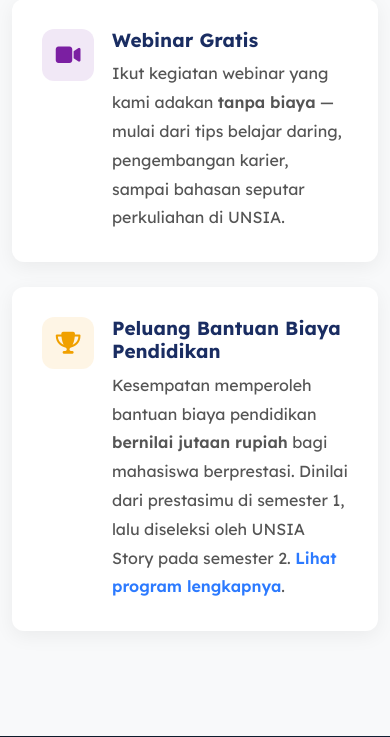
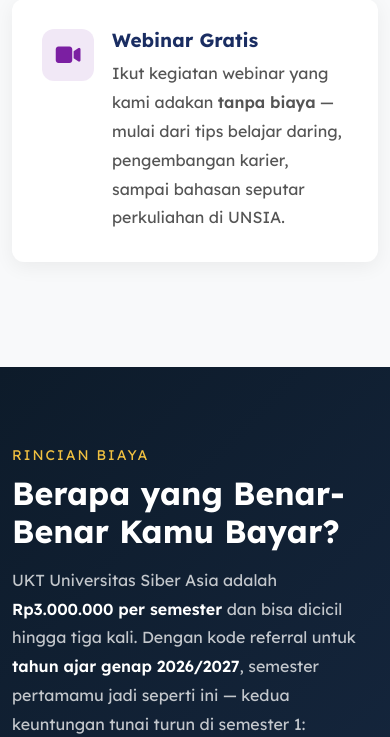
Before and after one commit to IqbalCaraka/unsia-story-v2, a Laravel app: page /tentang-kode-referral in a window 390 px wide. Shown: the part 2542-3279 px from the top of the page. Run offline with Laravel 12, Linux system fonts and the light colour scheme; some libraries are stand-ins or nearby versions.

Commit message:
Sembunyikan seluruh konten Bantuan Pendanaan dari situs publik
Yang ditarik dari situs publik:
  - halaman /bantuan-pendanaan beserta route-nya
  - menu di navbar desktop, menu mobile, dan menu footer
  - menu Bantuan Pendanaan di sidebar panel admin
  - kartu "Peluang Bantuan Biaya Pendidikan" di halaman kode referal
  - benefit bantuan biaya pendidikan di blok UKT beranda
  - sebutannya di meta description dan di jawaban JSON-LD FAQ

Disembunyikan, bukan dihapus. Controller, view, model, data pemohon di
tabel pengajuan_bantuan, berkas unggahan di storage, serta route
/admin/bantuan semuanya dibiarkan utuh. Setiap tempat yang disembunyikan
diberi komentar berisi cara memulihkannya, dan route publiknya cukup
diaktifkan kembali satu baris di routes/web.php.

Benefit bantuan biaya pendidikan ikut disembunyikan atas konfirmasi,
walau baru ditambahkan dua hari lalu: menjanjikan program yang
halamannya sudah tidak ada akan membuat pengunjung mencari sesuatu yang
tidak bisa ditelusurinya.

Judul bagian di halaman kode referal menyesuaikan dari "Lima Keuntungan"
menjadi "Empat Keuntungan".

URL lamanya di-301 ke beranda lewat public/.htaccess, bukan dibiarkan
404, karena sudah terindeks dengan kata kunci seperti "beasiswa unsia".
Aturan /ajukan didahulukan agar tidak teralih lewat dua lompatan.

Dua tes menjaga agar kontennya tidak kembali muncul: satu menyisir lima
halaman publik untuk empat pola sebutan, satu memastikan route publiknya
tidak terdaftar lagi. Diuji dengan memasang kembali menu di footer:
tesnya memang gagal.

Co-Authored-By: Claude Opus 5 <noreply@anthropic.com>

```diff
--- a/resources/views/layouts/admin.blade.php
+++ b/resources/views/layouts/admin.blade.php
@@ -246,12 +246,17 @@
                         <i class="fas fa-phone-alt"></i> Callback
                     </a>
                 </li>
+                {{-- Menu Bantuan Pendanaan disembunyikan bersama seluruh kontennya.
+                     Route /admin/bantuan, controller, dan data pemohonnya TIDAK dihapus,
+                     jadi panel ini masih bisa dibuka langsung lewat URL kalau sewaktu-waktu
+                     perlu, dan menunya bisa dipulihkan dengan mengaktifkan blok ini.
                 <li class="nav-item">
                     <a class="nav-link {{ request()->routeIs('admin.bantuan.*') ? 'active' : '' }}"
                        href="{{ route('admin.bantuan.index') }}">
                         <i class="fas fa-hand-holding-dollar"></i> Bantuan Pendanaan
                     </a>
                 </li>
+                --}}
                 <li class="nav-item">
                     <a class="nav-link {{ request()->routeIs('admin.events.*') ? 'active' : '' }}"
                        href="{{ route('admin.events.index') }}">
--- a/resources/views/pages/faq.blade.php
+++ b/resources/views/pages/faq.blade.php
@@ -14,7 +14,7 @@
     {"@@type": "Question", "name": "Bagaimana cara mendaftar di UNSIA?", "acceptedAnswer": {"@@type": "Answer", "text": "Pendaftaran dilakukan secara online melalui pmb.unsia.ac.id. Buka pmb.unsia.ac.id, isi data diri, bayar biaya pendaftaran Rp175.000, login ke akun PMB, masukkan kode referral unsia.my.id untuk potongan UKT Rp600.000, ikuti tes online, tunggu hasil seleksi 2-5 hari, lalu daftar ulang dan bayar UKT Rp3.000.000/semester (bisa cicil 3x)."}},
     {"@@type": "Question", "name": "Berapa biaya pendaftaran UNSIA?", "acceptedAnswer": {"@@type": "Answer", "text": "Biaya pendaftaran hanya Rp175.000 (sekali bayar). Pembayaran bisa melalui transfer bank atau virtual account yang tersedia di portal PMB."}},
     {"@@type": "Question", "name": "Berapa biaya UKT per semester di UNSIA?", "acceptedAnswer": {"@@type": "Answer", "text": "Biaya UKT adalah Rp3.000.000 per semester dan bisa dicicil 3 kali. Dengan kode referral unsia.my.id, semester pertama dapat potongan UKT Rp500.000 dari UNSIA (bayar Rp2.500.000) ditambah cashback Rp100.000 dari UNSIA Story, sehingga biaya bersih semester pertama Rp2.400.000. Semester selanjutnya Rp3.000.000."}},
-    {"@@type": "Question", "name": "Apa itu kode referral UNSIA dan bagaimana cara menggunakannya?", "acceptedAnswer": {"@@type": "Answer", "text": "Kode referral adalah kode khusus yang memberikan total keuntungan Rp600.000 untuk tahun ajar genap 2026/2027: potongan UKT Rp500.000 dari UNSIA dan cashback Rp100.000 dari UNSIA Story, keduanya di semester pertama. Pengguna kode juga mendapat pendampingan grup, webinar gratis, serta peluang bantuan biaya pendidikan bagi mahasiswa berprestasi. Gunakan kode: unsia.my.id. Masukkan di formulir pendaftaran PMB sebelum pembayaran UKT."}},
+    {"@@type": "Question", "name": "Apa itu kode referral UNSIA dan bagaimana cara menggunakannya?", "acceptedAnswer": {"@@type": "Answer", "text": "Kode referral adalah kode khusus yang memberikan total keuntungan Rp600.000 untuk tahun ajar genap 2026/2027: potongan UKT Rp500.000 dari UNSIA dan cashback Rp100.000 dari UNSIA Story, keduanya di semester pertama. Pengguna kode juga mendapat pendampingan grup dan webinar gratis. Gunakan kode: unsia.my.id. Masukkan di formulir pendaftaran PMB sebelum pembayaran UKT."}},
     {"@@type": "Question", "name": "Apakah UNSIA benar-benar 100% online?", "acceptedAnswer": {"@@type": "Answer", "text": "Ya! UNSIA adalah universitas siber pertama di Indonesia. Semua perkuliahan dilakukan secara online melalui platform LMS. Kamu bisa kuliah dari mana saja, kapan saja."}},
     {"@@type": "Question", "name": "Apakah ijazah UNSIA diakui negara?", "acceptedAnswer": {"@@type": "Answer", "text": "Ya, 100% diakui. UNSIA terdaftar resmi di Kemendikbud dan terakreditasi BAN-PT. Beberapa prodi juga terakreditasi internasional oleh EAHEA."}},
     {"@@type": "Question", "name": "Apakah bisa kuliah sambil kerja di UNSIA?", "acceptedAnswer": {"@@type": "Answer", "text": "Tentu! Jadwal fleksibel dan materi bisa diakses 24 jam. Banyak mahasiswa UNSIA yang bekerja full-time sambil kuliah."}},
--- a/resources/views/pages/index.blade.php
+++ b/resources/views/pages/index.blade.php
@@ -194,10 +194,13 @@
                             <i class="fa-solid fa-video" style="color: #7b1fa2; margin-right: 8px;"></i>
                             Webinar gratis
                         </li>
+                        {{-- Benefit bantuan biaya pendidikan disembunyikan bersama seluruh
+                             konten Bantuan Pendanaan. Lihat catatan di routes/web.php.
                         <li style="margin-bottom: 6px;">
                             <i class="fa-solid fa-trophy" style="color: #f0a000; margin-right: 8px;"></i>
                             Kesempatan memperoleh bantuan biaya pendidikan bagi mahasiswa berprestasi di semester 1
                         </li>
+                        --}}
                     </ul>
 
                     <p style="margin: 0;">
--- a/resources/views/pages/referral.blade.php
+++ b/resources/views/pages/referral.blade.php
@@ -1,7 +1,7 @@
 @extends('layouts.app')
 
 @section('title', 'Tentang Kode Referral unsia.my.id - Potongan UKT & Cashback | UNSIA Story')
-@section('description', 'Keuntungan kode referral unsia.my.id untuk tahun ajar genap 2026/2027: total Rp600.000 — potongan UKT Rp500.000 dari UNSIA dan cashback Rp100.000 dari UNSIA Story, plus pendampingan grup, webinar gratis, dan peluang bantuan biaya pendidikan.')
+@section('description', 'Keuntungan kode referral unsia.my.id untuk tahun ajar genap 2026/2027: total Rp600.000 — potongan UKT Rp500.000 dari UNSIA dan cashback Rp100.000 dari UNSIA Story, plus pendampingan grup dan webinar gratis.')
 @section('keywords', 'kode referral unsia, potongan ukt unsia, cashback unsia, referral unsia.my.id, diskon kuliah unsia, pendampingan kuliah unsia')
 
 @section('hero')
@@ -19,7 +19,7 @@
         <div class="row align-items-center">
             <div class="col-lg-7 col-md-12 wow fadeInUp" data-wow-duration="1s" data-wow-delay="0.1s">
                 <h4 style="color:#2c7aff;font-size:14px;letter-spacing:2px;text-transform:uppercase;margin-bottom:10px;">Apa Itu Kode Referral?</h4>
-                <h2 style="font-weight:700;font-size:32px;margin-bottom:20px;">Satu Kode, Lima Keuntungan</h2>
+                <h2 style="font-weight:700;font-size:32px;margin-bottom:20px;">Satu Kode, Empat Keuntungan</h2>
                 <p style="color:#555;font-size:16px;line-height:1.8;margin-bottom:15px;">Kode referral <strong style="color:#2c7aff;">unsia.my.id</strong> adalah kode yang kamu masukkan saat mengisi biodata pendaftaran di <a href="https://pmb.unsia.ac.id" target="_blank" style="color:#2c7aff;font-weight:600;">pmb.unsia.ac.id</a>. Kode ini menandakan bahwa kamu mendaftar melalui kami sebagai mitra pemasaran resmi Universitas Siber Asia.</p>
                 <p style="color:#555;font-size:16px;line-height:1.8;margin-bottom:15px;">Memakai kode ini <strong>tidak menambah biaya apa pun</strong>. Proses pendaftaran, seleksi, dan status kemahasiswaanmu sama persis dengan pendaftar lain — bedanya kamu mendapat potongan biaya dari universitas, plus pendampingan dari kami.</p>
                 <div style="background:#e3f2fd;padding:15px 20px;border-radius:8px;border-left:4px solid #2c7aff;">
@@ -37,7 +37,7 @@
     </div>
 </section>
 
-<!-- EMPAT KEUNTUNGAN -->
+<!-- KEUNTUNGAN -->
 <section class="section-padding" style="background:#f8f9fa;">
     <div class="container">
         <div class="section-title text-center">
@@ -71,13 +71,10 @@
                         'judul' => 'Webinar Gratis',
                         'teks' => 'Ikut kegiatan webinar yang kami adakan <strong>tanpa biaya</strong> — mulai dari tips belajar daring, pengembangan karier, sampai bahasan seputar perkuliahan di UNSIA.',
                     ],
-                    [
-                        'icon' => 'fa-trophy',
-                        'color' => '#f0a000',
-                        'judul' => 'Peluang Bantuan Biaya Pendidikan',
-                        'teks' => 'Kesempatan memperoleh bantuan biaya pendidikan <strong>bernilai jutaan rupiah</strong> bagi mahasiswa berprestasi. Dinilai dari prestasimu di semester 1, lalu diseleksi oleh UNSIA Story pada semester 2. '
-                            . '<a href="' . route('bantuan') . '" style="color:#2c7aff;font-weight:600;">Lihat program lengkapnya</a>.',
-                    ],
+                    // Kartu "Peluang Bantuan Biaya Pendidikan" disembunyikan bersama
+                    // seluruh konten Bantuan Pendanaan. Lihat catatan di routes/web.php.
+                    // Saat dipulihkan, ganti juga judul bagian di atas kembali menjadi
+                    // "Lima Keuntungan" dan tautkan lagi ke route('bantuan').
                 ];
             @endphp
             @foreach ($keuntungan as $i => $item)
--- a/resources/views/partials/footer.blade.php
+++ b/resources/views/partials/footer.blade.php
@@ -33,7 +33,8 @@
                     <ul>
                         <li><a href="{{ route('about') }}">Tentang Kami</a></li>
                         <li><a href="{{ route('referral') }}">Tentang Kode Referral</a></li>
-                        <li><a href="{{ route('bantuan') }}">Bantuan Pendanaan</a></li>
+                        {{-- Bantuan Pendanaan disembunyikan bersama seluruh kontennya.
+                             Lihat catatan di routes/web.php. --}}
                         <li><a href="{{ route('konversi') }}">Konversi Mata Kuliah</a></li>
                         <li><a href="{{ route('faq') }}">FAQ</a></li>
                         <li><a href="https://pmb.unsia.ac.id" target="_blank">Daftar PMB</a></li>
--- a/resources/views/partials/navbar.blade.php
+++ b/resources/views/partials/navbar.blade.php
@@ -95,7 +95,10 @@
                                     <li><a href="{{ route('prodi', 'teknologi-informasi') }}">Teknologi Informasi</a></li>
                                 </ul>
                             </li>
-                            <li><a href="{{ route('bantuan') }}">Bantuan Pendanaan</a></li>
+                            {{-- Menu Bantuan Pendanaan disembunyikan bersama seluruh kontennya.
+                                 Route publiknya dimatikan di routes/web.php, jadi route('bantuan')
+                                 akan melempar error kalau baris ini diaktifkan lebih dulu.
+                                 <li><a href="/bantuan-pendanaan">Bantuan Pendanaan</a></li> --}}
                             <li class="menu-item-has-children"><a href="#">Tools</a>
                                 <ul>
                                     <li><a href="{{ route('konversi') }}">Konversi Mata Kuliah</a></li>
@@ -145,7 +148,7 @@
                             <li><a href="{{ route('prodi', 'teknologi-informasi') }}">Teknologi Informasi</a></li>
                         </ul>
                     </li>
-                    <li><a href="{{ route('bantuan') }}">Bantuan Pendanaan</a></li>
+                    {{-- Bantuan Pendanaan disembunyikan, lihat catatan di menu desktop di atas. --}}
                     <li><a href="#">Tools</a>
                         <ul class="sub-menu">
                             <li><a href="{{ route('konversi') }}">Konversi Mata Kuliah</a></li>
--- a/routes/web.php
+++ b/routes/web.php
@@ -51,9 +51,15 @@ Route::get('/konversi-mata-kuliah/laporan', [KonversiController::class, 'laporan
 |--------------------------------------------------------------------------
 */
 
-Route::get('/bantuan-pendanaan', [BantuanPendanaanController::class, 'index'])->name('bantuan');
-// Formulir pengajuan publik dihapus. Pengajuan akan pindah ke area mahasiswa
-// yang login, seperti alur cashback. Data lama tetap dikelola di /admin/bantuan.
+// Seluruh konten Bantuan Pendanaan disembunyikan dari situs publik.
+// Controller, view, model, data pemohon, dan panel /admin/bantuan TIDAK
+// dihapus — hanya route publiknya yang dimatikan, supaya program ini bisa
+// ditayangkan kembali hanya dengan mengaktifkan satu baris di bawah.
+//
+// URL lamanya di-301 ke beranda lewat public/.htaccess, bukan dibiarkan 404,
+// karena sudah terindeks dengan kata kunci seperti "beasiswa unsia".
+//
+// Route::get('/bantuan-pendanaan', [BantuanPendanaanController::class, 'index'])->name('bantuan');
 
 /*
 |--------------------------------------------------------------------------
```
Also changed, not shown: tests/Feature/KontakTest.php (+1 -1 lines), tests/Feature/PendaftaranTest.php (+3 -1 lines), tests/Feature/ReferralTest.php (+32 -14 lines), 1 other file.
